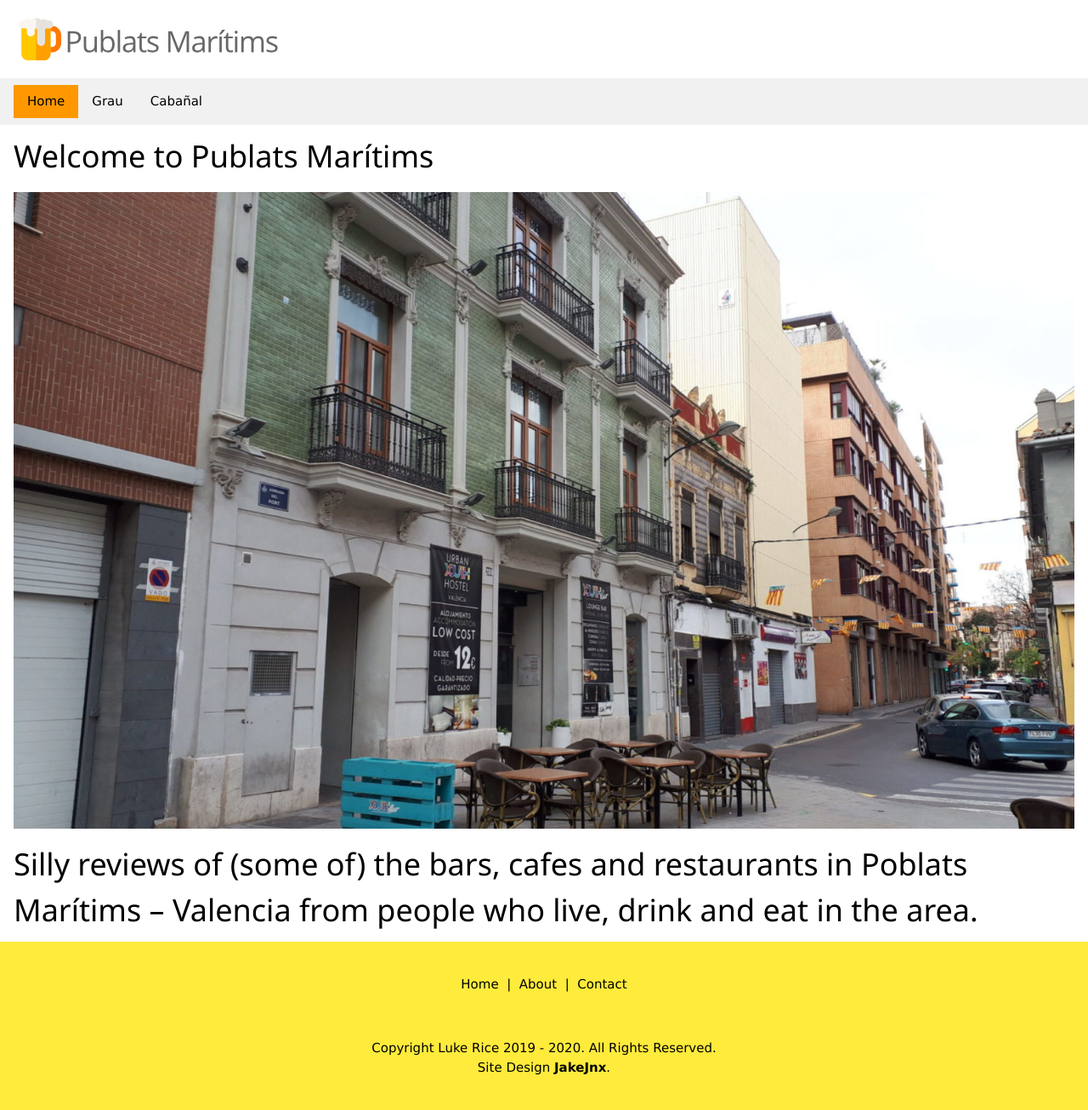
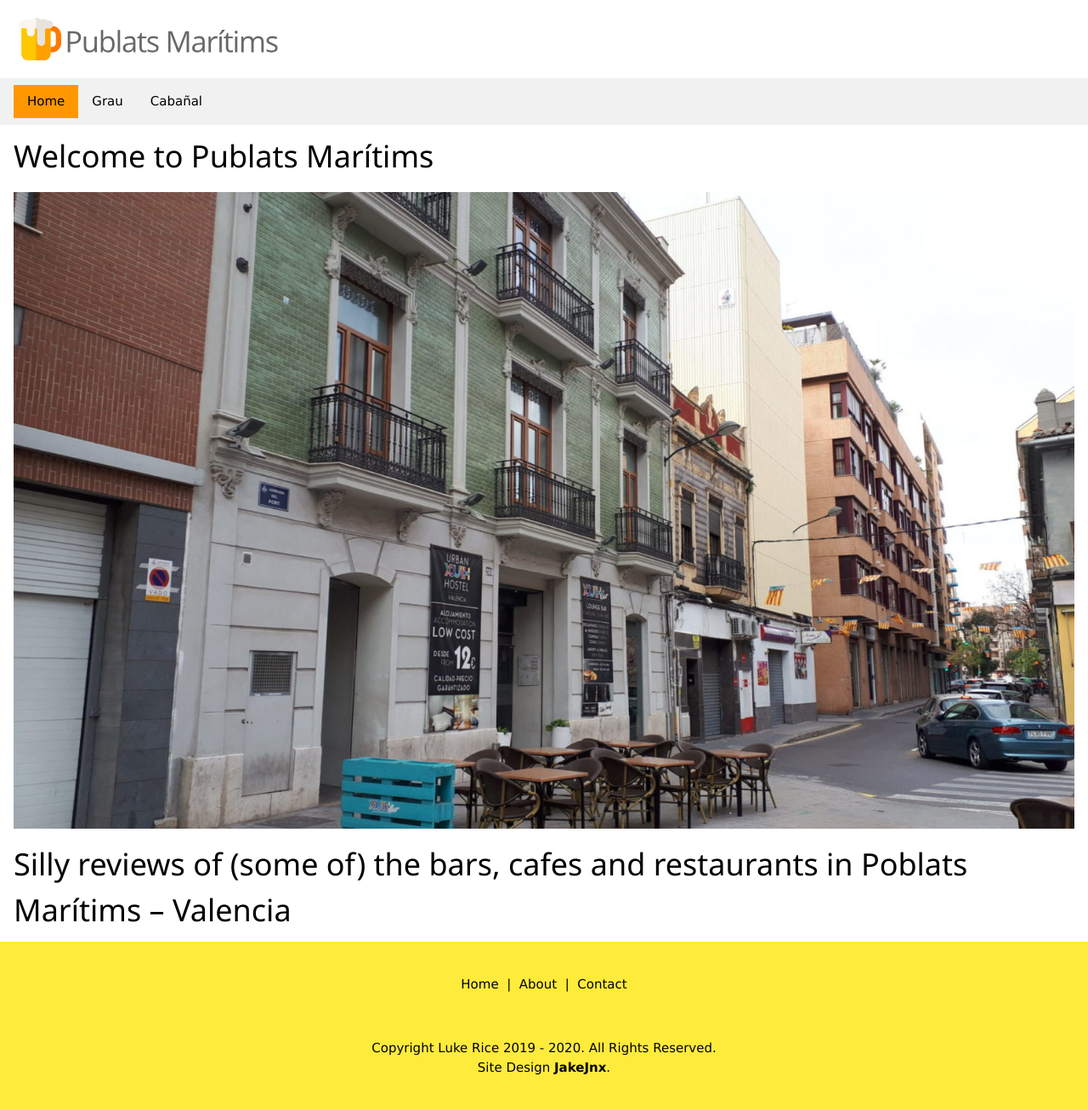
Before and after one commit to jakejnx/publats.com, a Jekyll site: the page built from index.md, in a window 1280 px wide. Shown: the whole page at 85% size. Built offline with Jekyll 4.4.1, drawn with Linux system fonts in a browser that asks for light colours.

Commit message:
Updated Index

```diff
--- a/index.md
+++ b/index.md
@@ -7,4 +7,4 @@ layout: page
 
 <img src="/uploads/cropped-20200303_095854-scaled-1-1536x922.jpg" height="400px">
 
-# Silly reviews of (some of) the bars, cafes and restaurants in Poblats Marítims – Valencia from people who live, drink and eat in the area.
+# Silly reviews of (some of) the bars, cafes and restaurants in Poblats Marítims – Valencia
```
